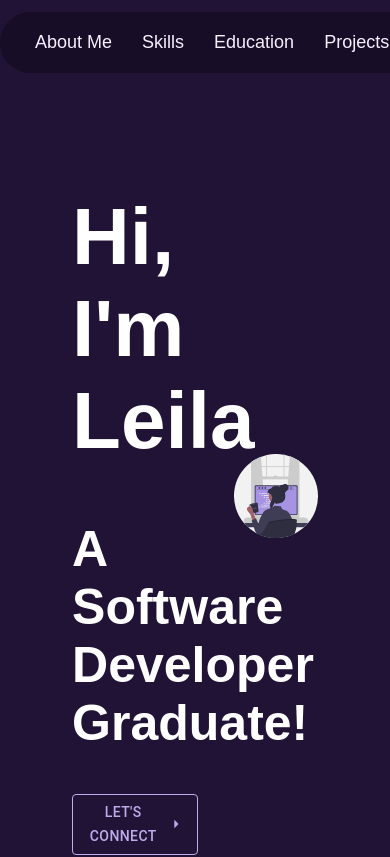
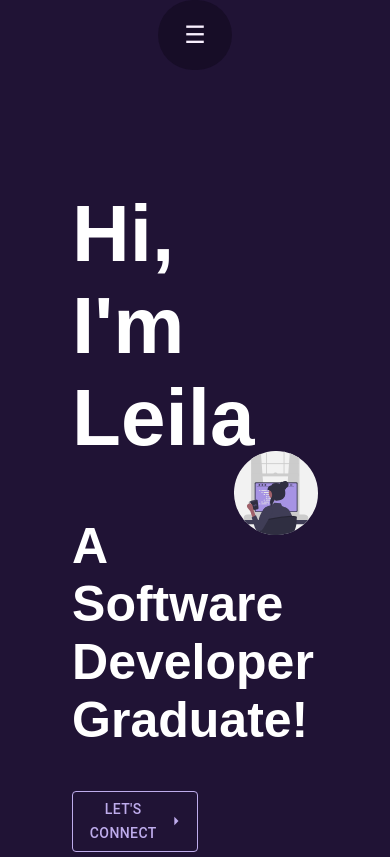
Before and after one commit to Selteneleila/portfolio, a React (Create React App) app: page / in a window 390 px wide. Shown: the top 857 px of the page. Built offline with nearby package versions, Linux system fonts and the light colour scheme.

Commit message:
Add responsive navbar with dropdown functionality

```diff
--- a/src/components/navbar/Navbar.css
+++ b/src/components/navbar/Navbar.css
@@ -1,24 +1,57 @@
 .navbar {
   display: flex;
-  padding: 20px 20px;
+  justify-content: center; /* Centering items horizontally */
+  padding: 20px;
   position: sticky;
   top: 0;
   background-color: #170d27;
-  width: max-content;
+  width: 100%;
+  max-width: fit-content; /* Adjust width as needed */
   border-radius: 3rem;
   margin: auto;
-  margin-top: 0.75rem;
   z-index: 999;
+  box-sizing: border-box; /* Ensures padding doesn't affect total width */
+}
+
+.navbar-items {
+  display: flex;
+  gap: 15px; /* Added gap for spacing between items */
 }
 
 .navbar-items a {
   color: #f9f0ff;
   text-decoration: none;
-  margin: 0 15px;
   font-size: 18px;
 }
 
 .navbar-items a:hover {
-  text-decoration: none;
   color: #beacec;
 }
+
+.navbar-toggle {
+  display: none;
+  background: none;
+  border: none;
+  color: #f9f0ff;
+  font-size: 24px;
+  cursor: pointer;
+  margin-left: auto;
+}
+
+@media (max-width: 768px) {
+  .navbar-items {
+    display: none; /* Hide items by default on small screens */
+    flex-direction: column; /* Stack items vertically */
+    width: 100%; /* Full width for the dropdown */
+    background-color: #170d27; /* Match background color */
+    border-radius: 0 0 3rem 3rem; /* Rounded bottom corners */
+  }
+
+  .navbar-items.active {
+    display: flex; /* Show items when active */
+  }
+
+  .navbar-toggle {
+    display: block; /* Show the toggle button on small screens */
+  }
+}
--- a/src/components/navbar/Navbar.js
+++ b/src/components/navbar/Navbar.js
@@ -1,10 +1,22 @@
-import React from "react";
-import "./navbar.css";
+import React, { useState } from "react";
+import "./Navbar.css";
 
 function Navbar() {
+  const [isOpen, setIsOpen] = useState(false);
+
+  const toggleMenu = () => {
+    setIsOpen(!isOpen);
+  };
   return (
     <nav className="navbar">
-      <div className="navbar-items">
+      <button
+        className="navbar-toggle"
+        aria-label="Toggle navigation"
+        onClick={toggleMenu}
+      >
+        &#9776;
+      </button>
+      <div className={`navbar-items ${isOpen ? "active" : ""}`}>
         <a href="#about">About Me</a>
         <a href="#skills">Skills</a>
         <a href="#education">Education</a>
```
Also changed, not shown: src/scripts/navbar.js (added, +8 -0 lines).
